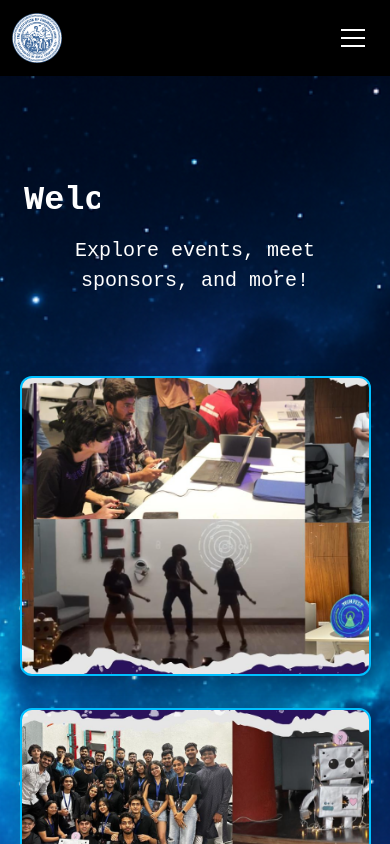
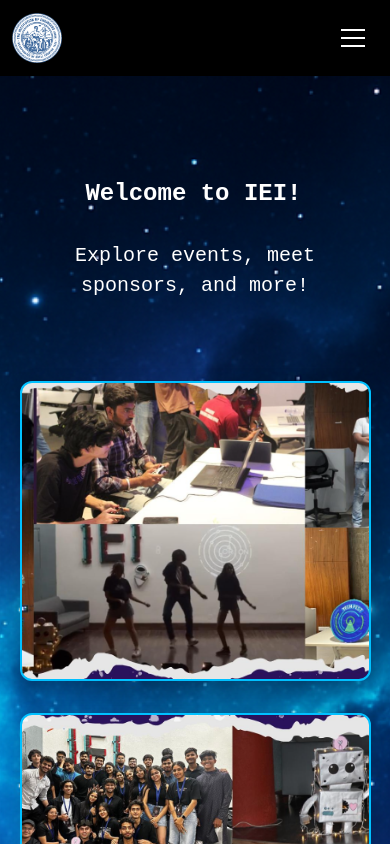
Before and after one commit to rahulsoni5670/webpage_final, a Next.js app: page / in a window 390 px wide. Shown: the top 844 px of the page. Built offline with nearby package versions, Linux system fonts and the light colour scheme.

Commit message:
Update globals.css

```diff
--- a/app/globals.css
+++ b/app/globals.css
@@ -34,13 +34,48 @@
 .typing-text {
   font-size: 2.1rem;
   font-weight: bold;
+  font-family: 'Courier New', Courier, monospace;
   white-space: nowrap;
   overflow: hidden;
-  border-right: 0.15em solid #00c0ff; /* Glowing cyan cursor */
-  width: 20ch;
-  animation: typing 6s steps(20, end) infinite, blink 0.75s step-end infinite;
-  color: #ffffff; /* Glowing cyan text */
+  width: 0ch; /* Start from 0 */
+  display: inline-block;
+  animation: typing 6s steps(21, end) infinite, blink 0.75s step-end infinite;
+  border-right: 0.15em solid #00c0ff;
+  color: #ffffff;
+  will-change: width;
+  min-width: 0;
 }
+
+
+@keyframes typing {
+  0% {
+    width: 0ch;
+  }
+  50% {
+    width: 21ch;
+  }
+  100% {
+    width: 0ch;
+  }
+}
+
+@keyframes blink {
+  0%, 100% {
+    border-color: transparent;
+  }
+  50% {
+    border-color: #00c0ff;
+  }
+}
+
+@media (max-width: 480px) {
+  .typing-text {
+    font-size: 1.5rem;
+  }
+}
+
+
+
 
 .cursor {
   display: inline-block;
@@ -58,7 +93,7 @@
     width: 0;
   }
   50% {
-    width: 20ch;
+    width: 21ch;
   }
   100% {
     width: 0;
@@ -73,6 +108,7 @@
     border-color: #00c0ff;
   }
 }
+
 
 /* Background images */
 .image-container {
@@ -179,3 +215,12 @@
 .navbar-toggler-icon::after {
   top: 8px;
 }
+/* Force text wrapping for typing text on small screens */
+@media (max-width: 500px) {
+  .typing-text {
+    white-space: normal !important;
+    width: auto !important;
+    font-size: 1.5rem; /* Optional: Reduce font size for better fit */
+    text-align: center;
+  }
+}
```
